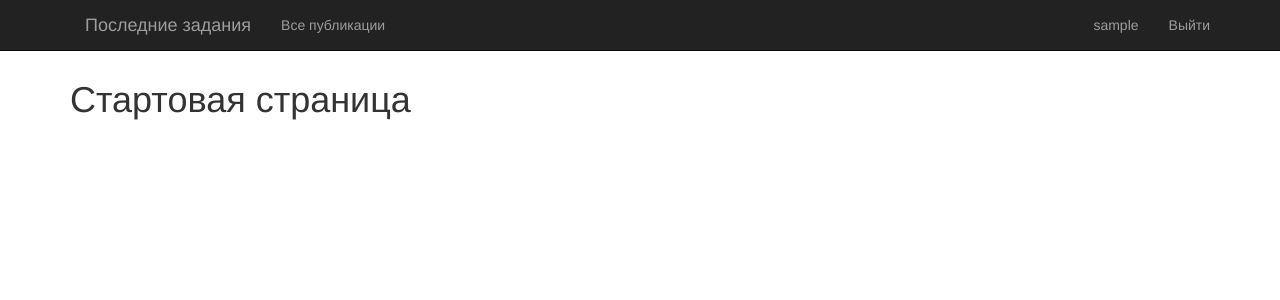
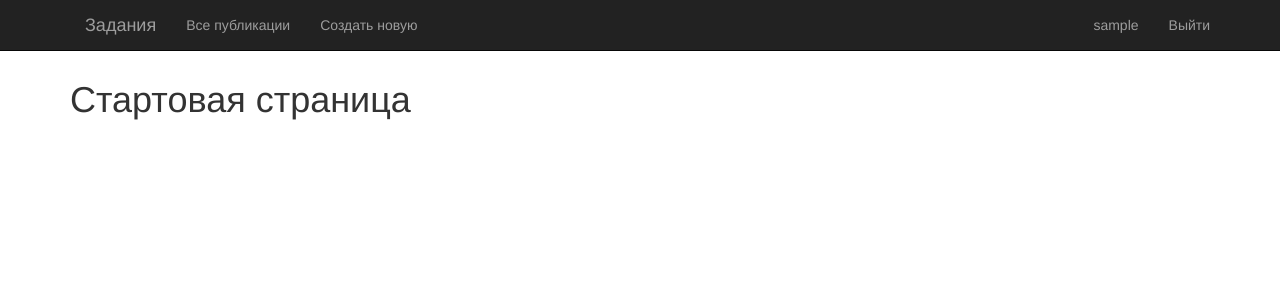
Before and after one commit to algor1/myp2, a Django app: page / in a window 1280 px wide. Shown: the top 300 px of the page. Run offline with Django 3.2, Linux system fonts and the light colour scheme; the visitor is signed in with stand-in values (Sample User, id 1); some libraries are stand-ins or nearby versions.

Commit message:
Add files via upload

```diff
--- a/tasks/templates/tasks/base.html
+++ b/tasks/templates/tasks/base.html
@@ -35,11 +35,13 @@
 <nav class="navbar navbar-inverse navbar-fixed-top">
     <div class="navbar-inner">
         <div class="container">
-            <div class="navbar-brand">Последние задания</div>
+            <div class="navbar-brand">Задания</div>
 		<div class="collapse navbar-collapse" id="bs-example-navbar-collapse-1">
 		    <ul class="nav navbar-nav">
 		    	<li><a href="{% url 'list' %}" class="">Все публикации</a></li>
-
+			{% if user.is_authenticated %}
+		    		<li><a href="{% url 'new' %}" class="">Создать новую</a></li>
+		        {% endif %}
 	            </ul>
 		    <ul class="nav navbar-nav navbar-right">
 		        {% if user.is_authenticated %}
```
